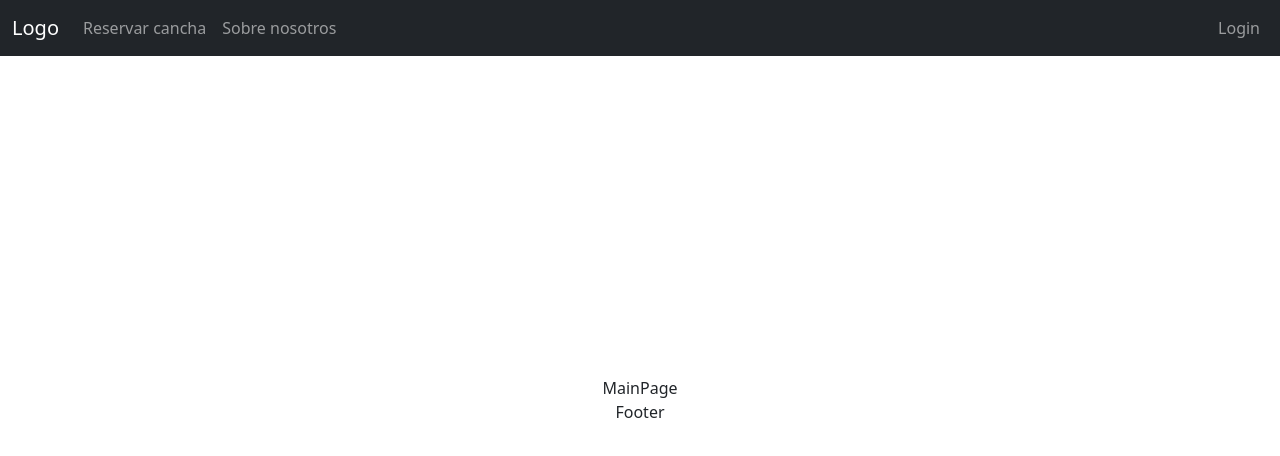
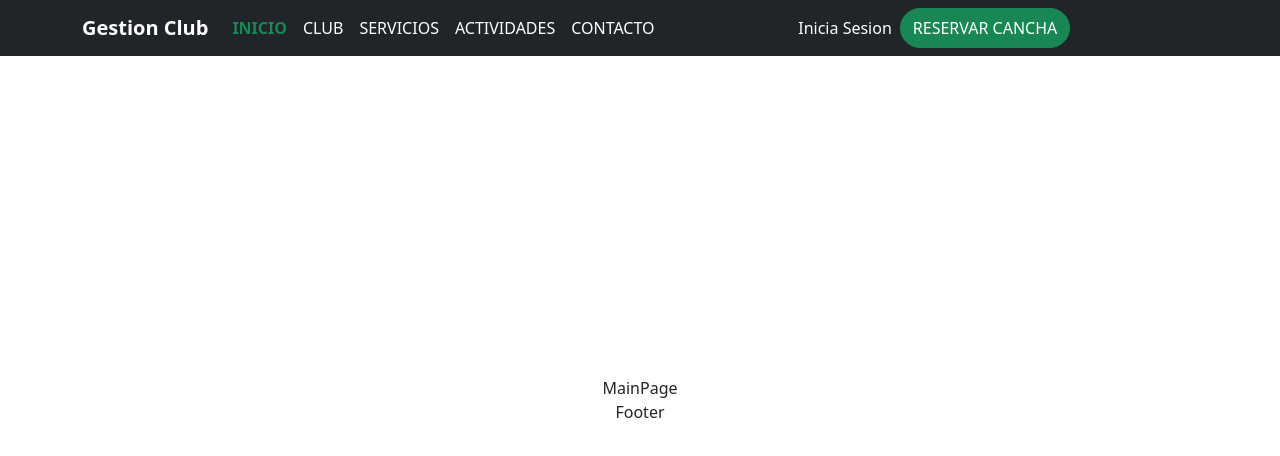
Before and after one commit to Juarba/Front-end-GestionClub, a React (Vite) app in the folder GestionClub/: page / in a window 1280 px wide. Shown: the top 456 px of the page. Built offline with nearby package versions, Linux system fonts and the light colour scheme.

Commit message:
Creo Navbar

```diff
--- /dev/null
+++ b/GestionClub/src/components/layoutNav/LayoutNav.css
@@ -0,0 +1,10 @@
+.nav-link-hover-green {
+    color: white;
+    transition: color 0.3s ease;
+  }
+
+  .nav-link-hover-green:hover,
+  .nav-link-hover-green:focus,
+  .nav-link-hover-green.active {
+    color: #28a745 !important; /* Verde Bootstrap */
+  }
--- a/GestionClub/src/components/layoutNav/LayoutNav.jsx
+++ b/GestionClub/src/components/layoutNav/LayoutNav.jsx
@@ -1,36 +1,44 @@
-import React from 'react';
-import { Navbar, Container, Nav } from 'react-bootstrap';
-import { useNavigate } from 'react-router-dom';
+import React from "react";
+import { Navbar, Nav, Button, Container } from "react-bootstrap";
+import { useNavigate } from "react-router-dom";
+import './LayoutNav.css';
 
 const LayoutNav = () => {
   const navigate = useNavigate();
 
   const handleMainPage = () => {
-        navigate("/")
-    }
+    navigate("/");
+  };
 
   const handleBookingPage = () => {
-        navigate("/booking")
-    }
+    navigate("/booking");
+  };
 
   const handleAboutUs = () => {
-        navigate("/aboutUs")
-    }
+    navigate("/aboutUs");
+  };
 
   const handleLogin = () => {
-        navigate("/login")
-    }
+    navigate("/login");
+  };
   return (
-        <Navbar bg="dark" data-bs-theme="dark" expand="lg" fixed="top" className="w-100">
-            <Container fluid>
-                <Navbar.Brand onClick={handleMainPage}>Logo</Navbar.Brand>
+    <Navbar bg="dark" variant="dark" expand="lg" fixed="top">
+    <Container>
+      <Navbar.Brand onClick={handleMainPage} className="fw-bold">Gestion Club</Navbar.Brand>
+      <Navbar.Toggle aria-controls="navbar-nav" />
+      <Navbar.Collapse id="navbar-nav">
         <Nav className="me-auto">
-                    <Nav.Link onClick={handleBookingPage}>Reservar cancha</Nav.Link>
-                    <Nav.Link onClick={handleAboutUs}>Sobre nosotros</Nav.Link>
+          <Nav.Link onClick={handleMainPage} className="nav-link-hover-green fw-bold text-success">INICIO</Nav.Link>
+          <Nav.Link onClick={handleAboutUs} className="nav-link-hover-green">CLUB</Nav.Link>
+          <Nav.Link onClick={handleAboutUs} className="nav-link-hover-green">SERVICIOS</Nav.Link>
+          <Nav.Link onClick={handleBookingPage} className="nav-link-hover-green">ACTIVIDADES</Nav.Link>
+          <Nav.Link onClick={handleAboutUs} className="nav-link-hover-green">CONTACTO</Nav.Link>
         </Nav>
-                <Nav className="ms-auto">
-                    <Nav.Link onClick={handleLogin}>Login</Nav.Link>
+        <Nav className="me-auto">
+        <Nav.Link onClick={handleLogin}  className="rounded-pill nav-link-hover-green">Inicia Sesion</Nav.Link>
+        <Button onClick={handleBookingPage} variant="success" className="rounded-pill nav-link-hover-white">RESERVAR CANCHA</Button>
         </Nav>
+      </Navbar.Collapse>
     </Container>
   </Navbar>
   );
```
Lines whose indentation alone changed are shown as unchanged.
